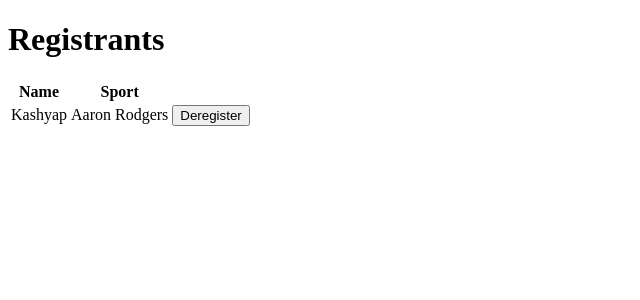
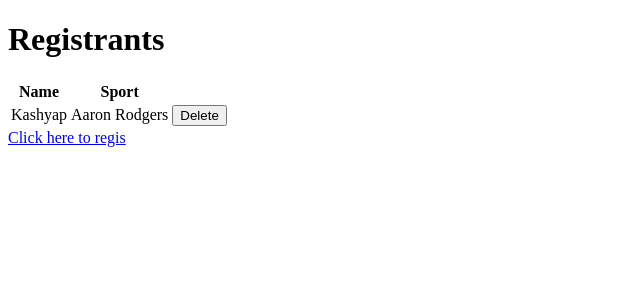
Before and after one commit to KashyapBathina/CS_50, a Flask app: page /registrants in a window 1280 px wide. Shown: the top 300 px of the page, without its empty margins (0-640 px from the left). Run offline with Flask 2, Linux system fonts and the light colour scheme; some libraries are stand-ins or nearby versions.

Commit message:
Tue, Jul 5, 2022, 10:32 PM +00:00

```diff
--- a/python/extra12.py/templates/registrants.html
+++ b/python/extra12.py/templates/registrants.html
@@ -18,11 +18,15 @@
                     <td>
                         <form action="/deregister" method="post">
                             <input name="id" type="hidden" value="{{ registrant.id }}">
-                            <input type="submit" value="Deregister">
+                            <input type="submit" value="Delete">
                         </form>
                     </td>
                 </tr>
             {% endfor %}
         </tbody>
     </table>
+
+    <body>
+        <a href="index.html">Click here to regis
+    </body>
 {% endblock %}
```
